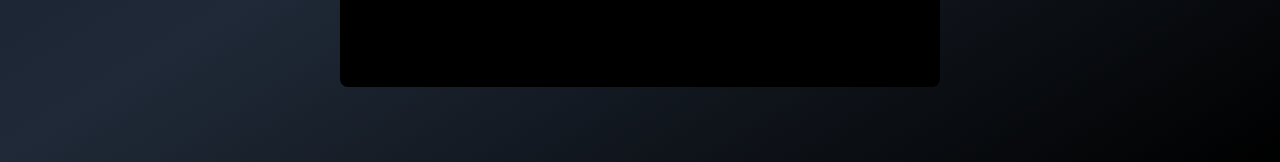
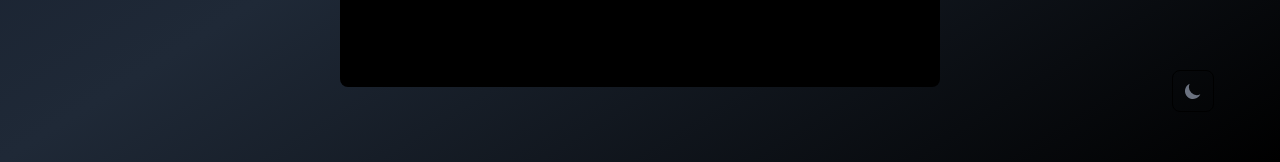
Before and after one commit to Vins796/MERN-PROJECT, a React (Vite) app in the folder frontend/: page /login in a window 1280 px wide. Shown: the part 638-800 px from the top of the page. Built offline with nearby package versions, Linux system fonts and the light colour scheme.

Commit message:
modifica posizione dark mode

```diff
--- a/frontend/src/App.jsx
+++ b/frontend/src/App.jsx
@@ -17,6 +17,8 @@
 import { Flowbite } from "flowbite-react";
 import { useEffect, useState } from "react";
 import Profile from "./pages/Profile";
+
+import { DarkThemeToggle } from "flowbite-react";
 
 export default function App() {
 
@@ -61,6 +63,7 @@
           <Route path="/profile/:id" element={<Profile search={search}/>}></Route>
           <Route path="*" element={<NotFound />}></Route>
         </Routes>
+        <DarkThemeToggle className="mr-2 sm:mr-4 border border-black fixed bottom-4 right-4 sm:bottom-[50px] sm:right-[50px] z-10"/>
         {/* Footer renderizzato in tutte le pagine */}
         <Footer />
       </Router>
--- a/frontend/src/pages/Home.jsx
+++ b/frontend/src/pages/Home.jsx
@@ -3,7 +3,7 @@
 import Post from "../components/Post";
 import Pagination from "../components/Pagination.jsx";
 import { useNavigate } from "react-router-dom";
-import { DarkThemeToggle } from "flowbite-react";
+
 
 // Scheletro dei post
 const PostSkeleton = () => (
@@ -101,7 +101,7 @@
         <>
             {isLoggedIn ? (
                 <main className="relative z-0 min-h-screen mx-auto bg-gradient-to-br from-gray-900 via-gray-800 to-black dark:from-white dark:via-gray-100 dark:to-gray-200">
-                    <DarkThemeToggle className="mr-2 sm:mr-4 border border-black fixed bottom-4 right-4 sm:bottom-[50px] sm:right-[50px] z-10"/>
+
                     <div className="pt-24 sm:pt-24 md:pt-28 lg:pt-32">
                         <h1 className="lg:mt-5 text-center text-2xl sm:text-4xl font-mono text-white dark:text-black">
                             Benvenuto<span className="text-[#01FF84] dark:text-black">{authorData?.nome ? ` ${authorData.nome}!` : '!'}</span>
```
